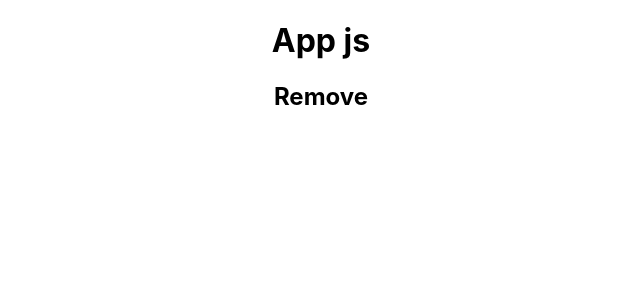
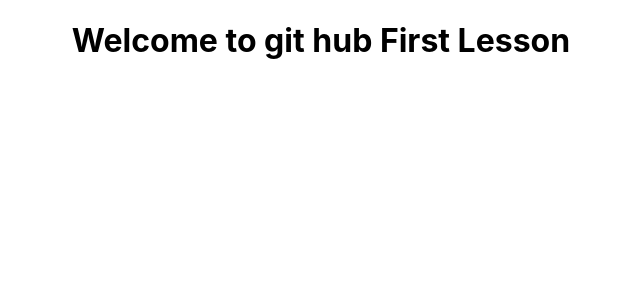
Before and after one commit to abdulhayevbahrom/reactapp, a React (Create React App) app: page / in a window 1280 px wide. Shown: the top 300 px of the page, without its empty margins (319-959 px from the left). Built offline with nearby package versions, Linux system fonts and the light colour scheme.

Commit message:
header included h1 info

```diff
--- a/src/App.js
+++ b/src/App.js
@@ -1,10 +1,10 @@
 import './App.css';
+import Header from './components/header/Header';
 
 function App() {
   return (
     <div className="App">
-      <h1>App js</h1>
-      <h2>Remove</h2>
+      <Header/>
     </div>
   );
 }
--- a/src/components/header/Header.jsx
+++ b/src/components/header/Header.jsx
@@ -1,9 +1,16 @@
 import React from 'react'
+import './Header.css'
 
 function Header() {
     return (
         <header>
-            <h1>Header</h1>
+            <h1>Welcome to git hub First Lesson</h1>
+
+
+
+
+
+
         </header>
     )
 }
```
Also changed, not shown: src/components/header/Header.css (added).
